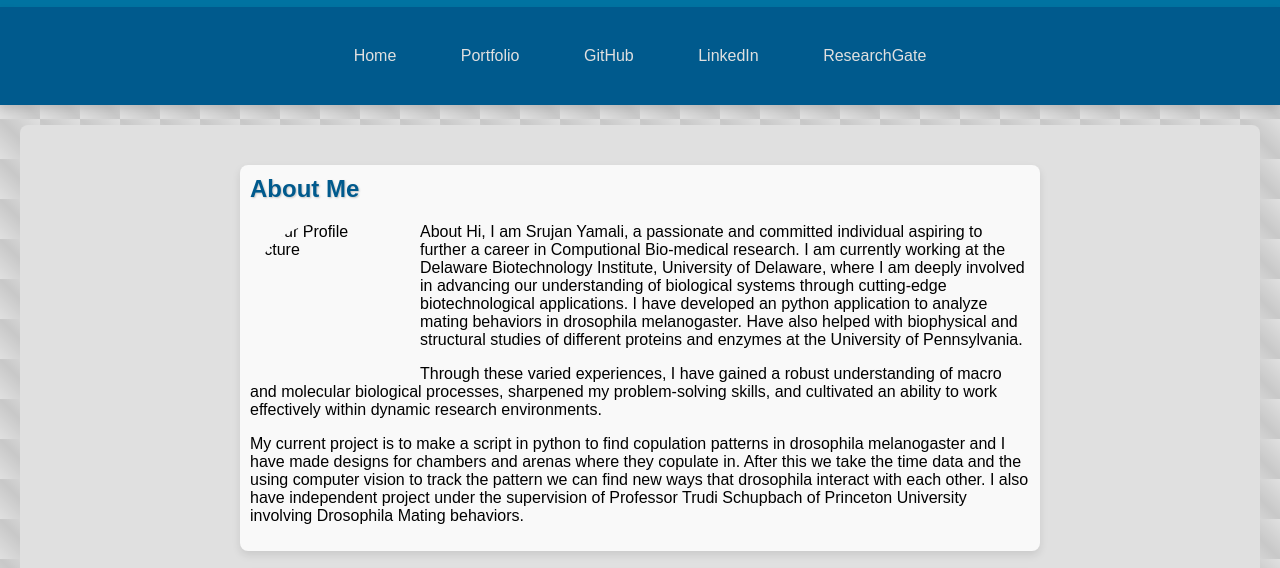
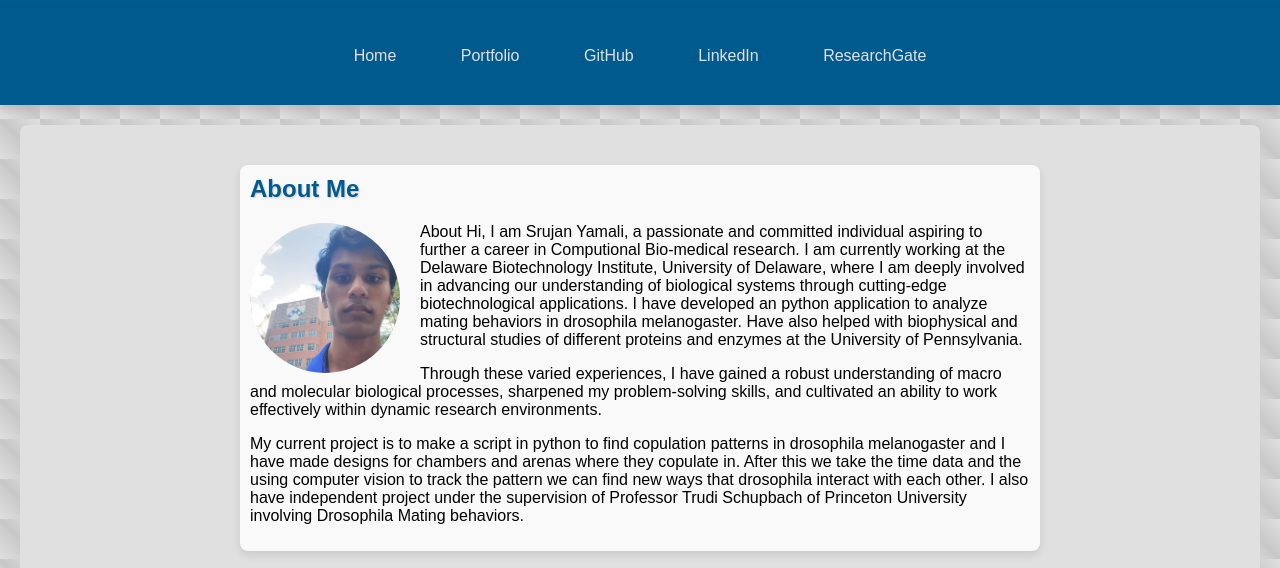
Before and after one commit to SomeOne1Random/SomeOne1Random.github.io, a plain HTML site: page index.html in a window 1280 px wide. Shown: the part 201-769 px from the top of the page. Drawn offline with Linux system fonts and the light colour scheme.

Commit message:
Update index.html

```diff
--- a/index.html
+++ b/index.html
@@ -34,7 +34,7 @@
         <div class="container">
             <section id="about-me">
                 <h2>About Me</h2>
-                <img src="/images/IMG_1530.JPG" alt="Your Profile Picture" id="profile-pic">
+                <img src="IMG_1530.JPG" alt="Your Profile Picture" id="profile-pic">
                 <p>About
                     Hi, I am Srujan Yamali, a passionate and committed individual aspiring to further a career in Computional Bio-medical research. I am currently working at the Delaware Biotechnology Institute, University of Delaware, where I am deeply involved in advancing our understanding of biological systems through cutting-edge biotechnological applications. I have developed an python application to analyze mating behaviors in drosophila melanogaster. Have also helped with biophysical and structural studies of different proteins and enzymes at the University of Pennsylvania.</p>
                 <p>
```
